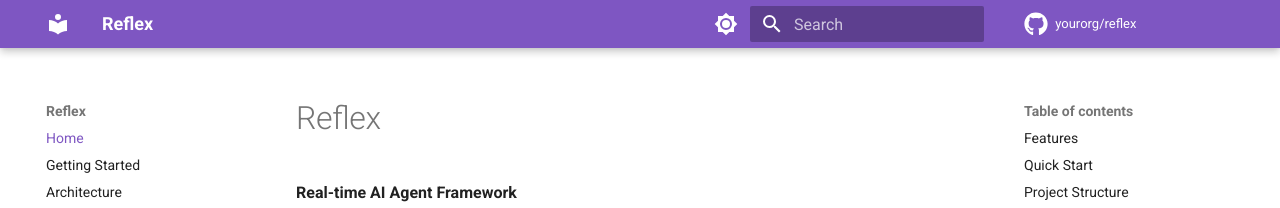
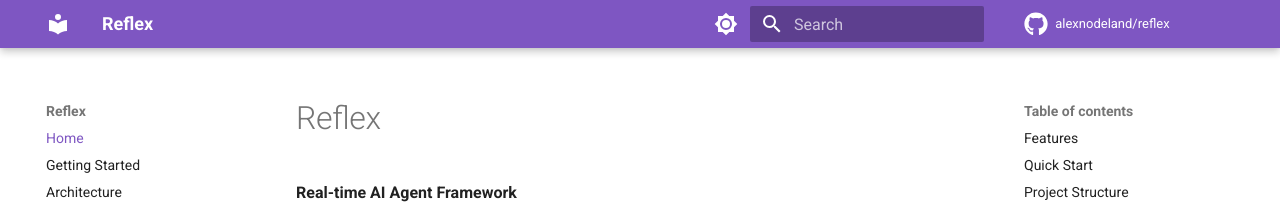
Before and after one commit to alexnodeland/reflex, an MkDocs documentation site: the page built from docs/index.md, in a window 1280 px wide. Shown: the top 208 px of the page. Built offline with MkDocs 1.6.1 and Material for MkDocs 9.7.7, drawn with Linux system fonts in a browser that asks for light colours; comment, search, counter and statistics services are not loaded.

Commit message:
Fix docs 404 error by correcting site_url in mkdocs.yml
The site_url was set to placeholder 'yourorg.github.io/reflex' instead
of the actual GitHub Pages URL. This caused incorrect asset paths and
canonical URLs in the generated documentation site.

```diff
--- a/mkdocs.yml
+++ b/mkdocs.yml
@@ -1,8 +1,8 @@
 site_name: Reflex
 site_description: Real-time AI Agent Framework
-site_url: https://yourorg.github.io/reflex
-repo_url: https://github.com/yourorg/reflex
-repo_name: yourorg/reflex
+site_url: https://alexnodeland.github.io/reflex/
+repo_url: https://github.com/alexnodeland/reflex
+repo_name: alexnodeland/reflex
 
 theme:
   name: material
@@ -78,4 +78,4 @@ extra_javascript:
 extra:
   social:
     - icon: fontawesome/brands/github
-      link: https://github.com/yourorg/reflex
+      link: https://github.com/alexnodeland/reflex
```
